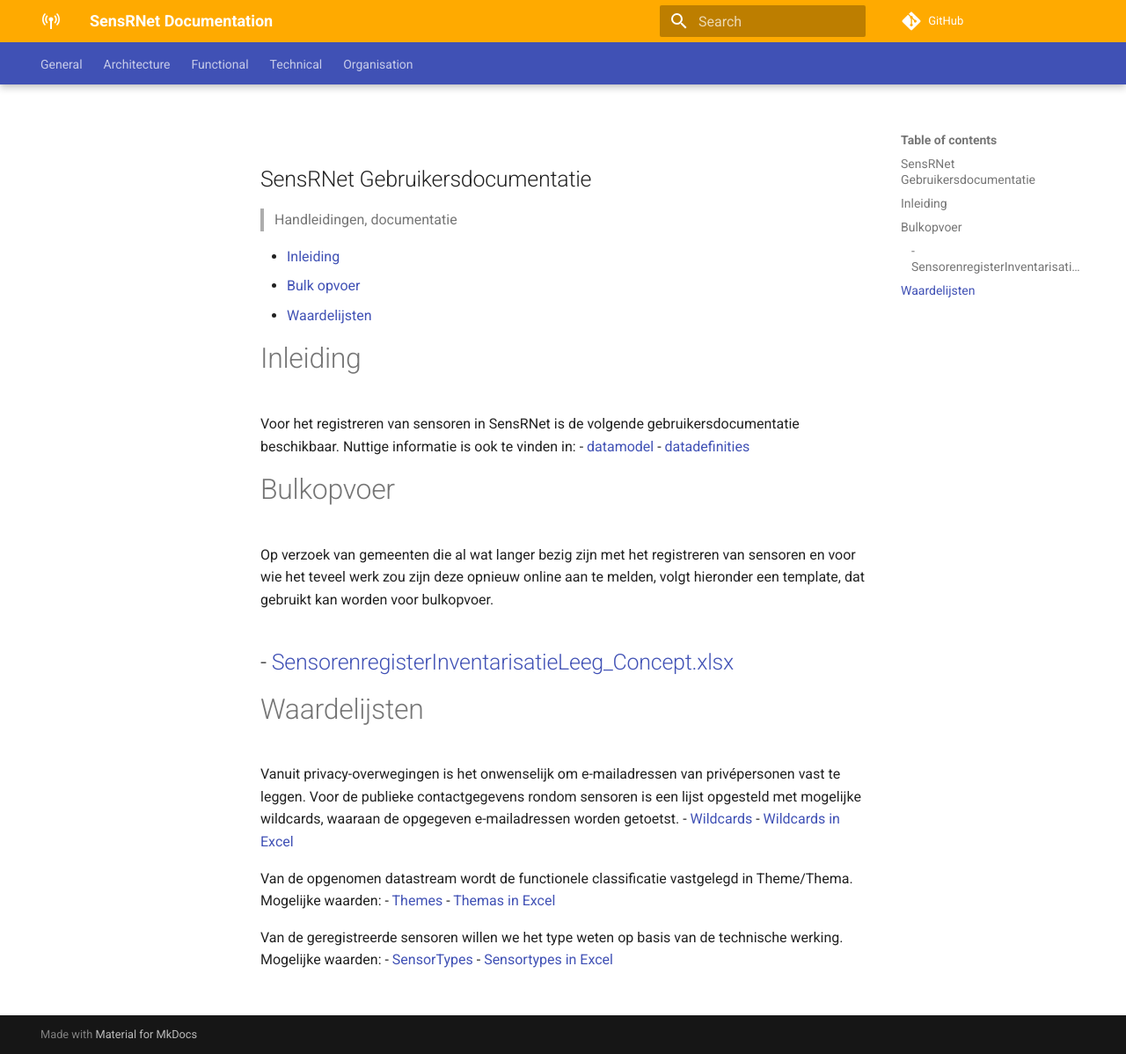
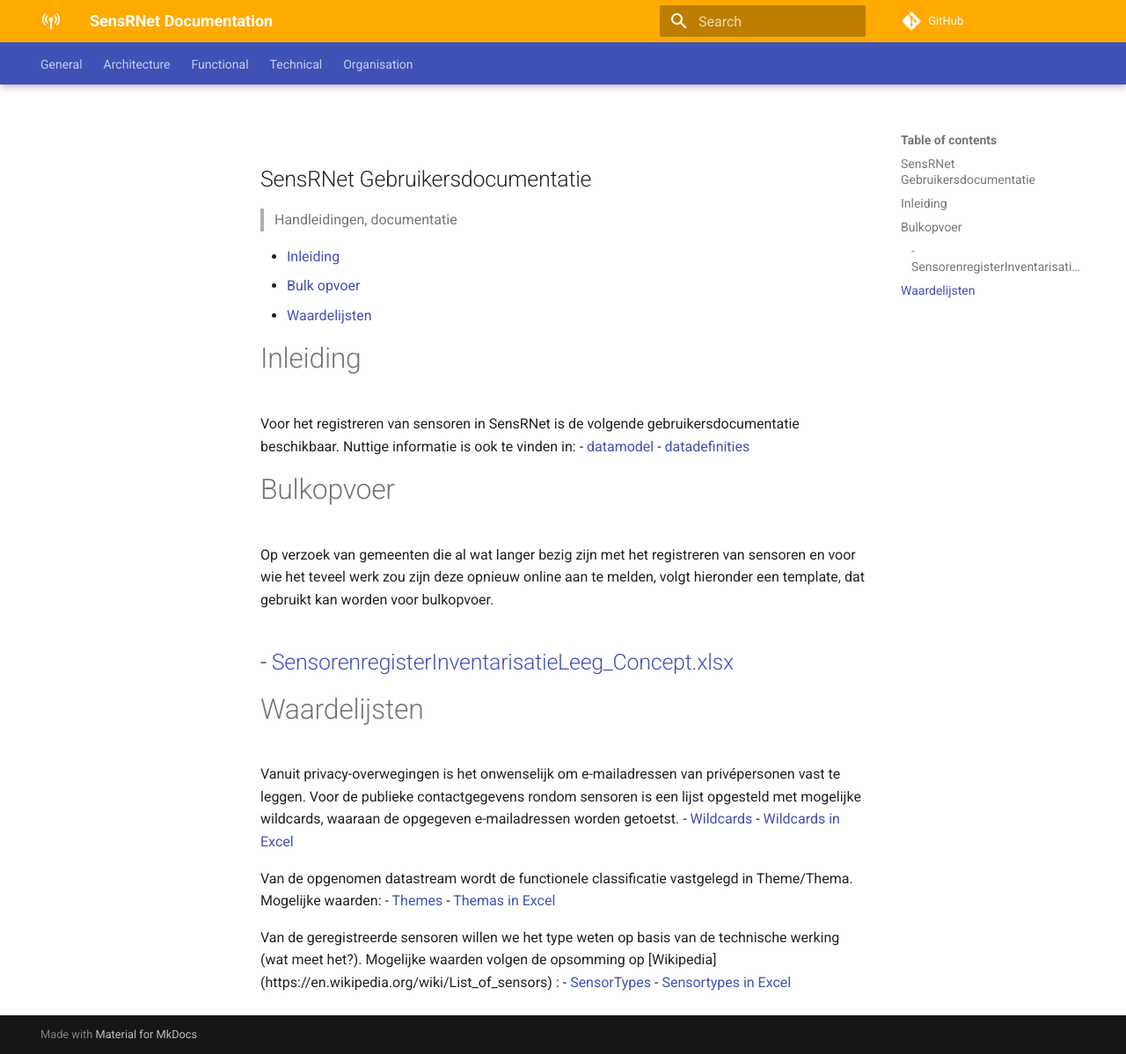
Before and after one commit to kadaster-labs/sensrnet-home, an MkDocs documentation site: the page built from docs/DocumentationNL.md, in a window 1280 px wide and 1198 px high. Shown: the whole window at 88% size. Built offline with MkDocs 1.6.1 and Material for MkDocs 9.7.7, drawn with Linux system fonts in a browser that asks for light colours; comment, search, counter and statistics services are not loaded.

Commit message:
Update DocumentationNL.md

```diff
--- a/docs/DocumentationNL.md
+++ b/docs/DocumentationNL.md
@@ -30,6 +30,6 @@
 - [Themes](Waardelijst_Thema.md)
 - [Themas in Excel](Waardelijst_Thema.xlsx)
 
-Van de geregistreerde sensoren willen we het type weten op basis van de technische werking. Mogelijke waarden:
+Van de geregistreerde sensoren willen we het type weten op basis van de technische werking (wat meet het?). Mogelijke waarden volgen de opsomming op [Wikipedia] (https://en.wikipedia.org/wiki/List_of_sensors)  :
 - [SensorTypes](Waardelijst_SensorTypes.md)
 - [Sensortypes in Excel](Waardelijst_Sensortypes.xlsx)
```
